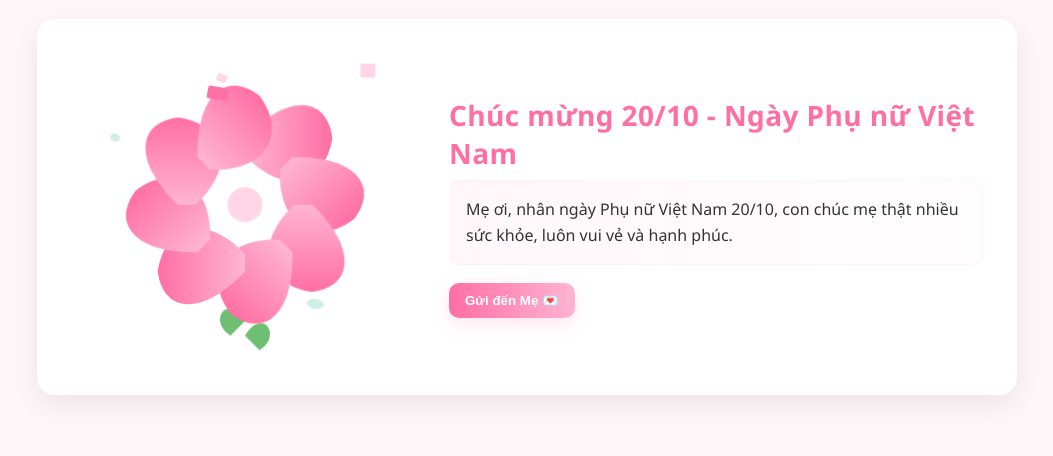
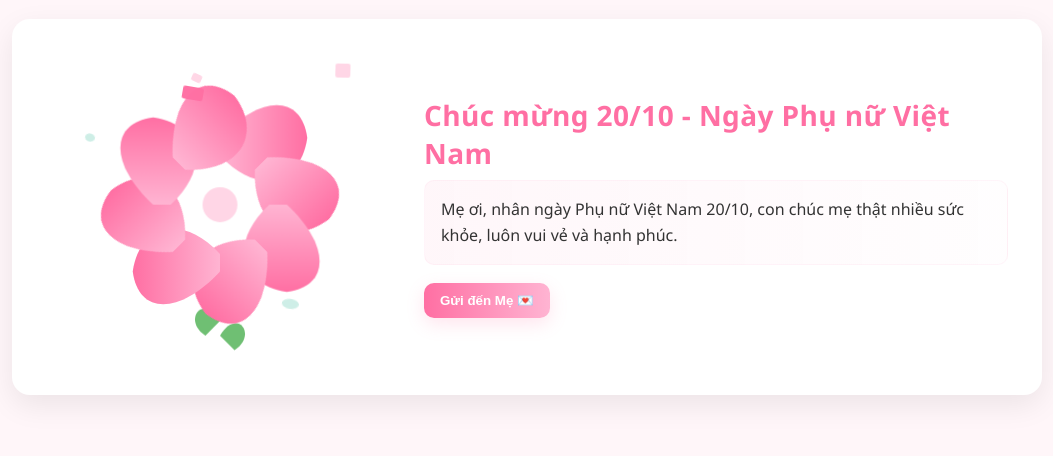
Before and after one commit to nghi2k10/mom_2010, a plain HTML site: page index.html in a window 1280 px wide. Shown: the part 193-649 px from the top of the page, without its empty margins (113-1166 px from the left). Drawn offline with Linux system fonts and the light colour scheme.

Commit message:
fix card width

```diff
--- a/index.html
+++ b/index.html
@@ -36,7 +36,7 @@
 
     .card{
       width:100%;
-      max-width:980px;
+      max-width:1030px;
       background:var(--card);
       border-radius:18px;
       box-shadow:0 10px 30px rgba(0,0,0,0.08);
```
